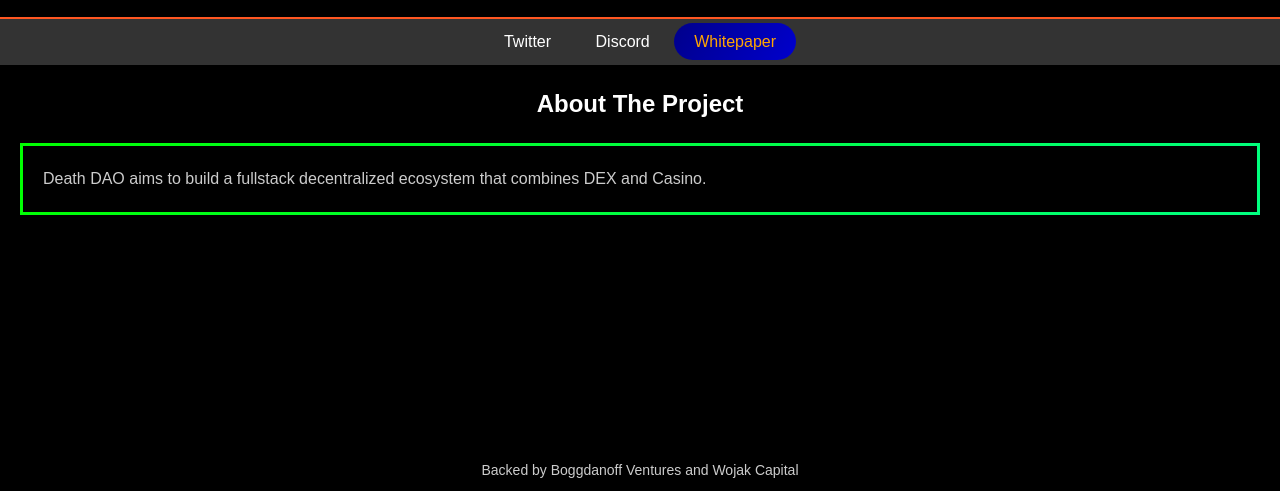
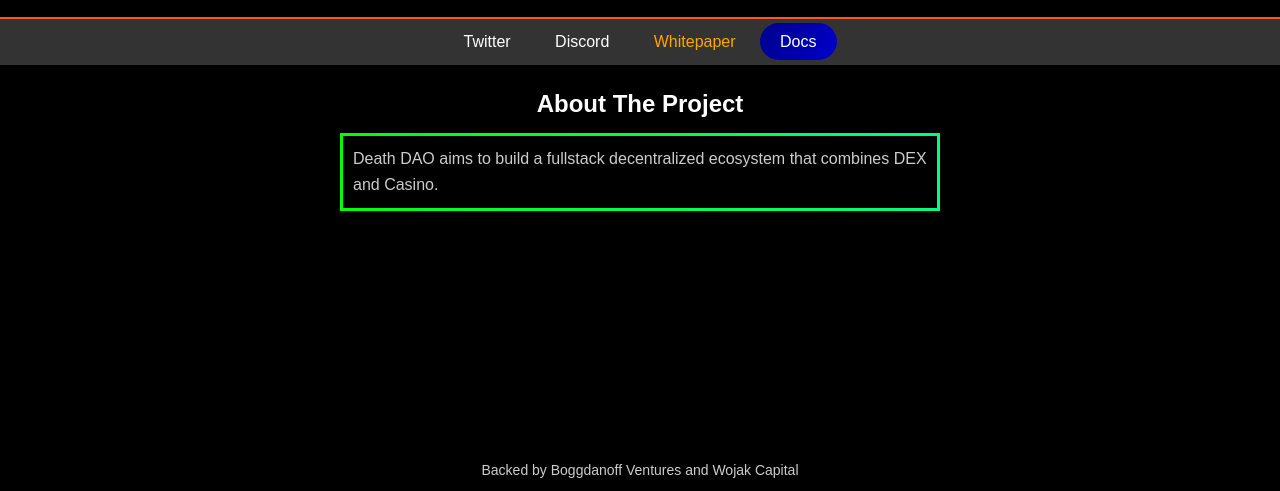
Before and after one commit to deathtokenfantom/deathtokenfantom, a plain HTML site: page index.html in a window 1280 px wide. Shown: the part 309-800 px from the top of the page. Drawn offline with Linux system fonts and the light colour scheme.

Commit message:
Update index.html

```diff
--- a/index.html
+++ b/index.html
@@ -39,8 +39,8 @@
         nav a:hover {
             background-color: #FF5722;
         }
-
-        nav a:nth-child(4) {
+        nav a:nth-child(4),
+        nav a:nth-child(5) {
             background: linear-gradient(120deg, #4e3b6d, #4475FF);
         }
         nav a:last-child {
@@ -89,8 +89,9 @@
             border-image-slice: 1;
             border-width: 3px;
             border-image-source: linear-gradient(120deg, #00FF00, #00FF80);
-            padding: 20px;
-            margin-top: 20px;
+            padding: 10px;
+            margin: 0 auto; /* Center the box */
+            max-width: 600px; /* Set a maximum width */
         }
         .about-title {
             color: white;
@@ -110,6 +111,7 @@
         <a href="https://twitter.com/DeathtokenFTM" target="_blank">Twitter</a>
         <a href="https://discord.gg/eeUPXVKQum" target="_blank">Discord</a>
         <a href="https://bitcoin.org/en/bitcoin-paper" target="_blank" class="whitepaper-link">Whitepaper</a>
+        <a href="https://ghosts-organization.gitbook.io/death-dao/" target="_blank">Docs</a>
     </nav>
     <div class="about-section">
         <h2 class="about-title">About The Project</h2>
```
